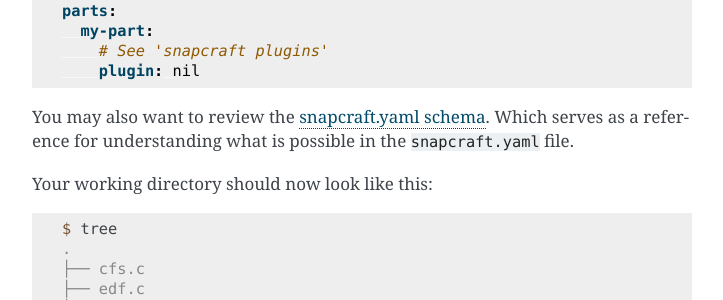
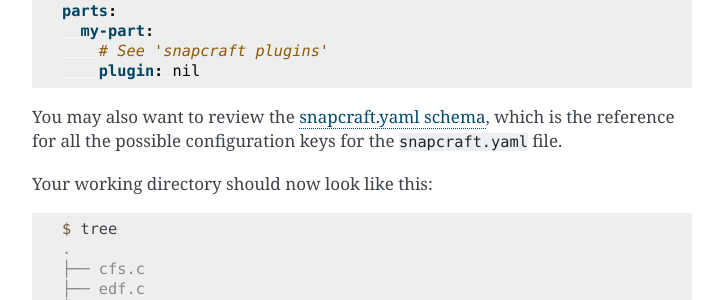
Before and after one commit to canonical/real-time-ubuntu-docs, a Sphinx documentation site: the page built from docs/tutorial/7-snapping.md, in a window 1280 px wide and 900 px high, scrolled down 886 px. Shown: the part 155-455 px from the top of the window, without its empty margins (388-1111 px from the left). Built offline with Sphinx 7.4.7, drawn with Linux system fonts in a browser that asks for light colours.

Commit message:
refact: reword sentence, not changing the meaning, neither fixing grammar.
Co-authored-by: Farshid Tavakolizadeh <email@farshid.ws>
Signed-off-by: Lincoln Wallace <lincoln.wallace@canonical.com>

````diff
--- a/docs/tutorial/7-snapping.md
+++ b/docs/tutorial/7-snapping.md
@@ -50,8 +50,7 @@ parts:
     # See 'snapcraft plugins'
     plugin: nil
 ```
-You may also want to review the [snapcraft.yaml schema][snapcraft_yaml].
-Which serves as a reference for understanding what is possible in the `snapcraft.yaml` file.
+You may also want to review the [snapcraft.yaml schema][snapcraft_yaml], which is the reference for all the possible configuration keys for the `snapcraft.yaml` file.
 
 Your working directory should now look like this:
 
````
